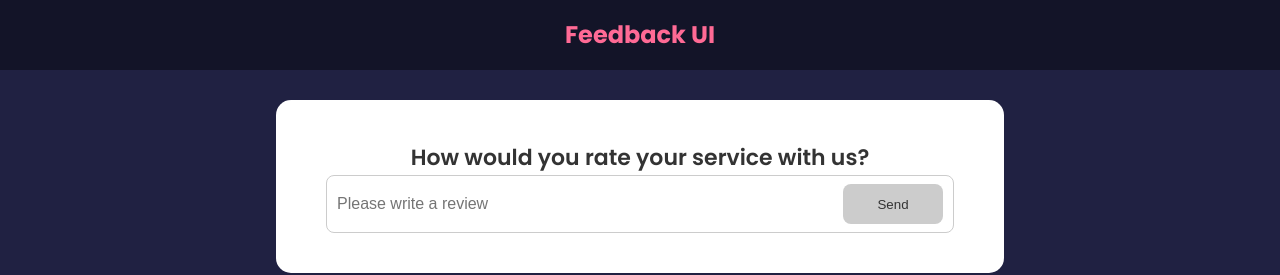
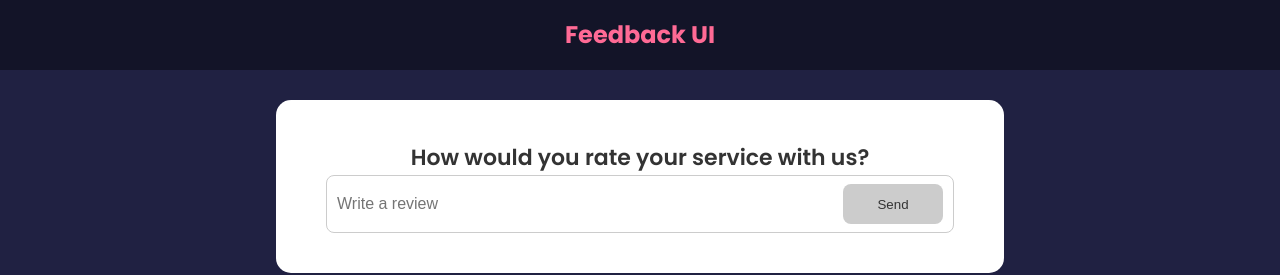
Before and after one commit to hugobotas/feedback-app, a React (Vite) app: page / in a window 1280 px wide. Shown: the top 275 px of the page. Built offline with nearby package versions, Linux system fonts and the light colour scheme.

Commit message:
fix: fixed any type

```diff
--- a/src/components/FeedbackForm.tsx
+++ b/src/components/FeedbackForm.tsx
@@ -27,7 +27,7 @@ function FeedbackForm() {
             <h2>How would you rate your service with us?</h2>
             {/* @TODO - rating select component */}
             <div className='input-group'>
-              <Field name='review' type='text' placeholder='Please write a review' />
+              <Field name='review' type='text' placeholder='Write a review' />
               <Button type='submit' isDisabled={!!formik.errors.review}>
                 Send
               </Button>
--- a/src/components/FeedbackItem.tsx
+++ b/src/components/FeedbackItem.tsx
@@ -4,7 +4,7 @@ import { FaTimes } from 'react-icons/all';
 
 interface FeedbackItemProps {
   item: FeedbackItemType;
-  handleDelete: any;
+  handleDelete: (arg0: number) => void;
 }
 
 function FeedbackItem({ item, handleDelete }: FeedbackItemProps) {
--- a/src/components/FeedbackList.tsx
+++ b/src/components/FeedbackList.tsx
@@ -3,7 +3,7 @@ import FeedbackItem from './FeedbackItem';
 
 interface FeedbackListProps {
   feedback: FeedbackItemType[];
-  handleDelete: any;
+  handleDelete: (arg0: number) => void;
 }
 
 function FeedbackList({ feedback, handleDelete }: FeedbackListProps) {
```
